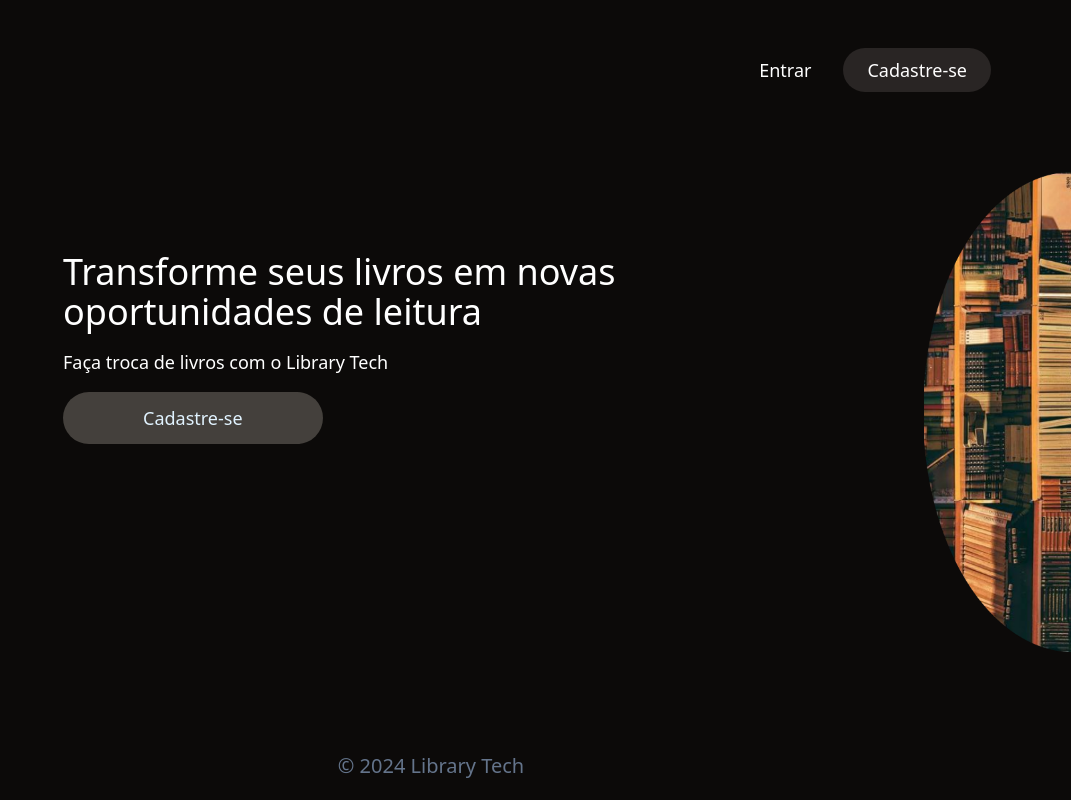
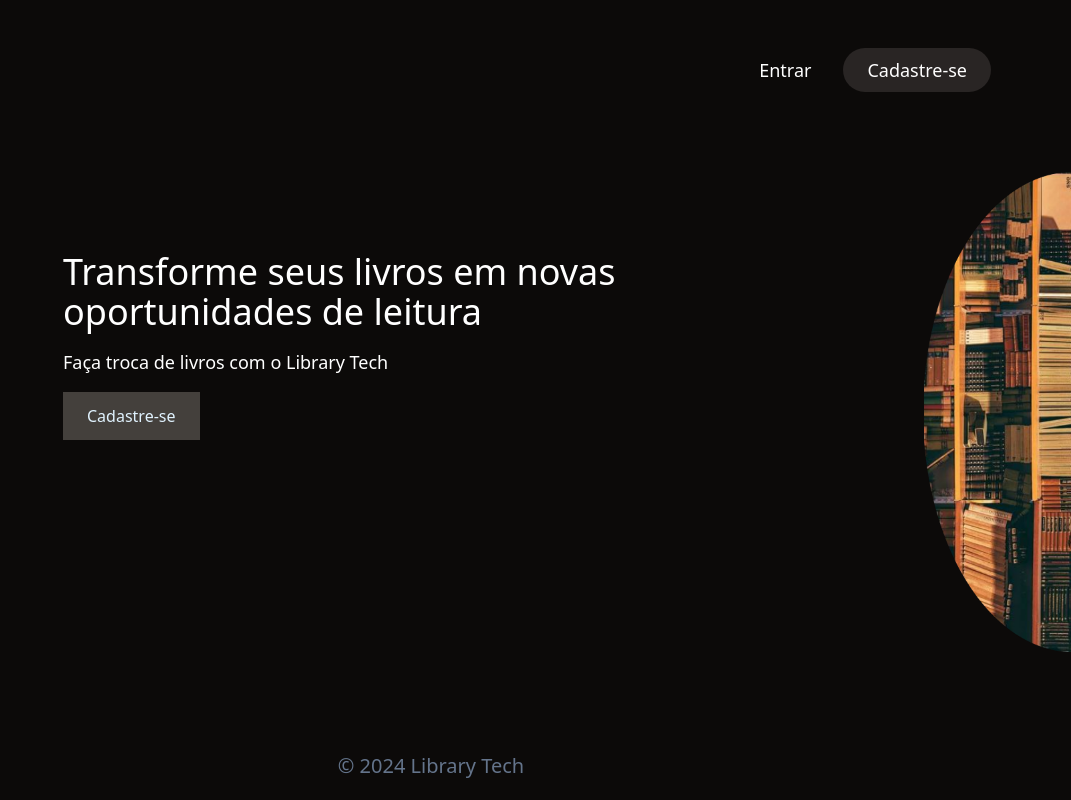
Before and after one commit to LibraryLoops/librarytech-front, a React (Vite) app: page / in a window 1280 px wide. Shown: the whole page, without its empty margins (209-1280 px from the left). Built offline with nearby package versions, Linux system fonts and the light colour scheme.

Commit message:
Add functionality to button component

```diff
--- a/src/components/Button/index.jsx
+++ b/src/components/Button/index.jsx
@@ -1,11 +1,20 @@
-import React from 'react'
+import React from 'react';
 
-const Button = ({children, color = 'bg-stone-700 hover:bg-stone-800'}) => {
+const Button = ({ children, color = 'bg-stone-700 hover:bg-stone-800', tooltip = '', onClick, className = '', size = 'medium', rounded = '' }) => {
+  const sizeClasses = {
+    small: 'px-4 py-2 text-sm',
+    medium: 'px-6 py-3 text-base',
+    large: 'px-8 py-4 text-lg'
+  };
+
   return (
-    <button className={` ${color} text-sky-100 text-lg bg-stone-700 rounded-[40px] px-20 py-3 border-none outline-offset-0 hover:outline-gray-500 outline-none hover:duration-200`} >
-    {children}
-</button>
-  )
-}
+    <button
+    className={`${color} text-sky-100 border-none outline-offset-0 hover:outline-gray-500 outline-none hover:duration-200 ${sizeClasses[size]} ${className} ${rounded}`}      title={tooltip}
+      onClick={onClick}
+    >
+      {children}
+    </button>
+  );
+};
 
-export default Button
+export default Button;
```
